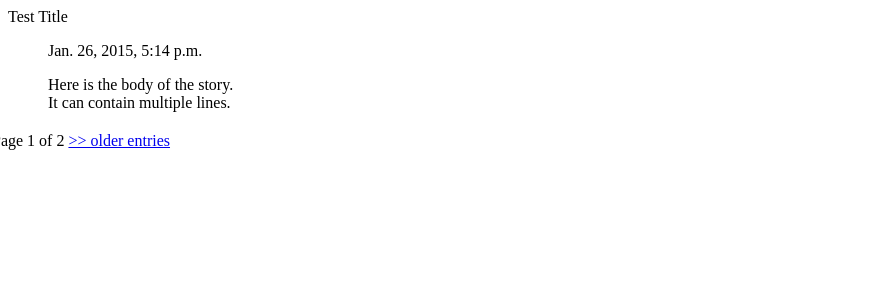
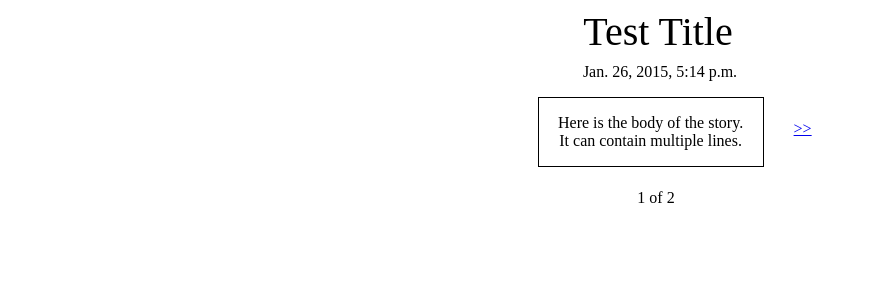
Before and after one commit to gregory-adler/collaborative_writing_blog, a Django app: page / in a window 1280 px wide. Shown: the top 300 px of the page, without its empty margins (0-875 px from the left). Run offline with Django 3.2, Linux system fonts and the light colour scheme; data comes from the database, SQL or seed files in the repository.

Commit message:
Added css file and edited website display

```diff
--- a/cwblog/blogapp/static/blogapp/style.css
+++ b/cwblog/blogapp/static/blogapp/style.css
@@ -1,3 +1,49 @@
-.Submissions{
+
+.title{
+	position: relative;
 	font-size: 40px;
+	text-align: center;
+	margin-left: .9em;
 }
+
+.time {
+	text-align: center;
+}
+
+.time {
+	margin-top: -.5em;
+}
+
+.body {
+	margin-left: 40%;
+	width: 13em;
+	padding-left: .5em;
+	padding-right: .5em;
+	text-align: center;
+	border: solid;
+	border-width: 1px;
+	margin-top: 1em;
+}
+
+.current {
+	text-align: center;
+	margin-left: 3em;
+	margin-top: -1em;
+}
+
+.newer_entries {
+	position: absolute;
+	left:39.5%;
+	top: 15%;
+}
+
+.older_entries {
+	position: absolute;
+	left: 62%;
+	top: 15%;
+}
+
+.text {
+	text-align: center;
+	margin-left: 3em;
+}
--- a/cwblog/blogapp/templates/blogapp/main.html
+++ b/cwblog/blogapp/templates/blogapp/main.html
@@ -1,6 +1,11 @@
+{% load staticfiles %}
+
 <!DOCTYPE html>
+
 <html>
+
 <head lang="en">
+    <link rel="stylesheet" type="text/css" href="{% static 'blogapp/style.css' %}" />
     <meta charset="UTF-8">
     <title></title>
 </head>
@@ -32,15 +37,21 @@
         <div class="pagination" style="margin-top: 20px; margin-left: -20px; ">
             <span class="step-links">
                 {% if stories.has_previous %}
-                    <a href= "?page={{ stories.previous_page_number }}">newer entries &lt;&lt; </a>
+                    <div class= "newer_entries">
+                    <a href= "?page={{ stories.previous_page_number }}"> &lt;&lt; </a>
+                    </div>
                 {% endif %}
 
                 <span class="current">
-                    &nbsp;Page {{ stories.number }} of {{ stories.paginator.num_pages }}
+                    <div class= "current">
+                    &nbsp;{{ stories.number }} of {{ stories.paginator.num_pages }}
+                    </div>
                 </span>
 
                 {% if stories.has_next %}
-                    <a href="?page={{ stories.next_page_number }}"> &gt;&gt; older entries</a>
+                    <div class= "older_entries">
+                    <a href="?page={{ stories.next_page_number }}"> &gt;&gt; </a>
+                    </div>
                 {% endif %}
             </span>
         </div>
```
